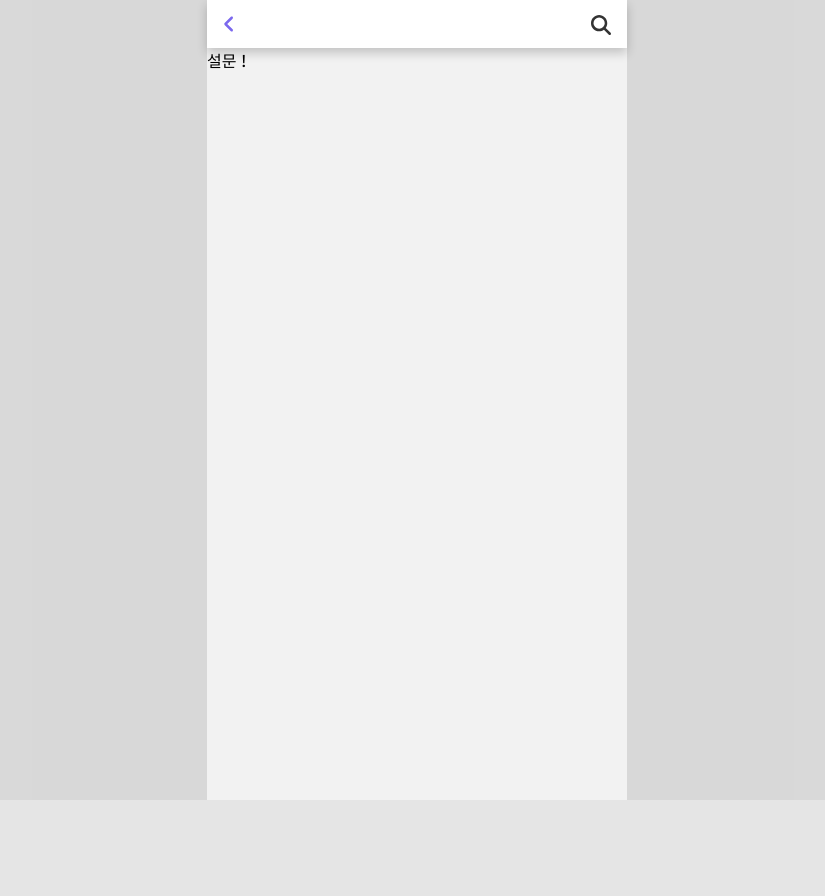
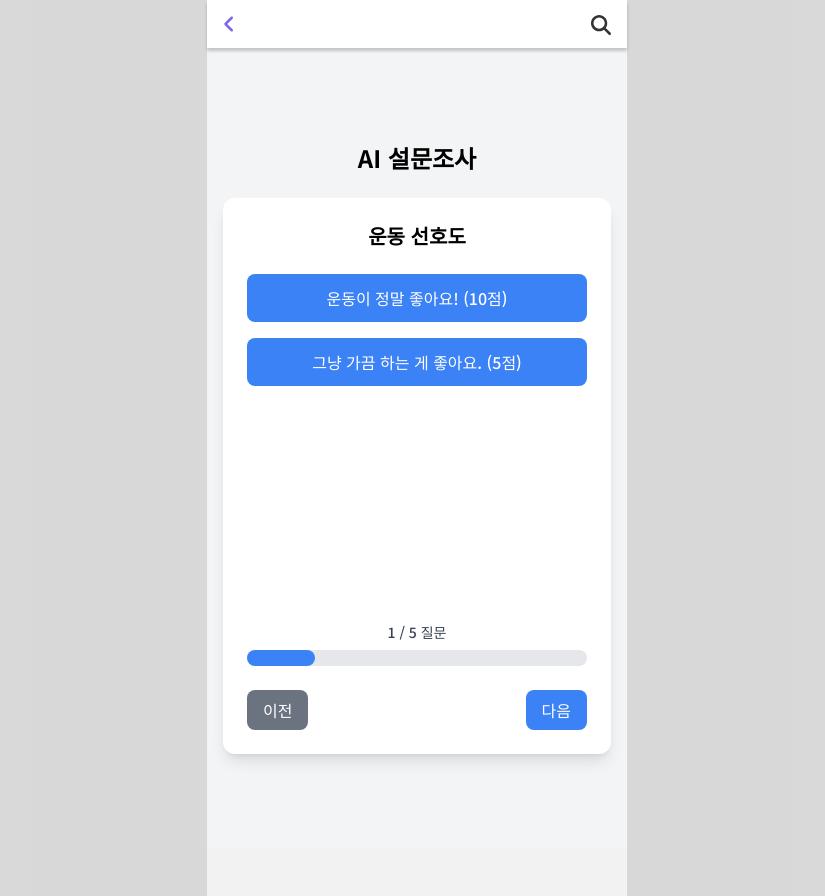
Before and after one commit to SSD117/SSD-Front-End, a React (Create React App) app: page /question in a window 1280 px wide. Shown: the whole page, without its empty margins (223-1048 px from the left). Before the commit the page ends 800 px from the top, so only its background shows below. Built offline with nearby package versions, Linux system fonts and the light colour scheme; a web font is replaced by a local one.

Commit message:
feat: 설문조사페이지 구현 및 swiper import

```diff
--- a/package.json
+++ b/package.json
@@ -9,11 +9,14 @@
     "@testing-library/react": "^13.4.0",
     "@testing-library/user-event": "^13.5.0",
     "axios": "^1.7.7",
+    "install": "^0.13.0",
+    "npm": "^10.9.0",
     "react": "^18.3.1",
     "react-dom": "^18.3.1",
     "react-router-dom": "^6.26.0",
     "react-scripts": "5.0.1",
     "sass": "^1.77.8",
+    "swiper": "^11.1.15",
     "web-vitals": "^2.1.4"
   },
   "scripts": {
--- a/src/components/Header/Header.scss
+++ b/src/components/Header/Header.scss
@@ -11,7 +11,7 @@
   height: 6vh;
   z-index: 100;
   background-color: #ffffff; // 배경색을 흰색으로 설정
-  box-shadow: 0 5px 10px rgba(0, 0, 0, 0.2);
+  box-shadow: 0 3px 3px rgba(0, 0, 0, 0.2);
   min-width: 100vw;
   max-width: $max-width;
   margin-left: auto;
--- a/src/pages/Main/MainPage.jsx
+++ b/src/pages/Main/MainPage.jsx
@@ -27,7 +27,7 @@ export default function MainPage() {
   // 배너 데이터
   const banners = [
     { src: banner1, link: "https://svoucher.kspo.or.kr/main.do" },
-    { src: banner2, link: "/quetion" },
+    { src: banner2, link: "/question" },
   ];
 
   return (
--- a/src/pages/Question.jsx
+++ b/src/pages/Question.jsx
@@ -1,11 +1,120 @@
-import React from 'react'
+// Question.jsx
+import React, { useState, useRef } from "react";
+import { Swiper, SwiperSlide } from "swiper/react";
+import "swiper/css";
+import "swiper/css/effect-coverflow";
+import "swiper/css/pagination";
 
-function Question() {
+const questions = [
+  { id: 1, title: "운동 선호도", options: ["운동이 정말 좋아요! (10점)", "그냥 가끔 하는 게 좋아요. (5점)"] },
+  { id: 2, title: "운동 강도", options: ["힘껏 열심히, 땀을 많이 흘리는 게 좋아요! (10점)", "천천히, 조심히 하는 게 좋아요. (5점)"] },
+  { id: 3, title: "운동 주당 빈도 (정기성)", options: ["매일 꾸준히 하고 싶어요! (10점)", "시간이 날 때 가끔만 하고 싶어요. (5점)"] },
+  { id: 4, title: "운동 친구 유무", options: ["혼자 집중해서 하는 게 좋아요! (10점)", "친구랑 같이 하면 더 재밌어요! (5점)"] },
+  { id: 5, title: "운동 목표", options: ["한 가지 목표를 끝까지 잘 해내고 싶어요! (10점)", "다양한 스킬을 배우고 싶어요! (5점)"] },
+];
+
+export default function Question() {
+  const [answers, setAnswers] = useState({});
+  const [currentIndex, setCurrentIndex] = useState(0); // 현재 질문 인덱스 상태 추가
+  const swiperRef = useRef(null);
+
+  const handleAnswer = (questionId, score) => {
+    setAnswers((prev) => ({ ...prev, [questionId]: score }));
+  };
+
+  const handleNext = () => {
+    if (swiperRef.current) {
+      swiperRef.current.slideNext();
+    }
+  };
+
+  const handlePrev = () => {
+    if (swiperRef.current) {
+      swiperRef.current.slidePrev();
+    }
+  };
+
+  const handleSubmit = () => {
+    console.log("제출된 답변:", answers);
+    alert("설문이 제출되었습니다!");
+  };
+
   return (
-    <div>
-      설문 !
+    <div className="min-h-screen bg-gray-100 flex flex-col items-center justify-center px-4">
+      {/* 상단 제목 */}
+      <h1 className="text-2xl font-bold mb-6">AI 설문조사</h1>
+
+      <div className="w-full max-w-lg bg-white p-6 rounded-xl shadow-lg relative">
+        <Swiper
+          effect="coverflow"
+          grabCursor={true}
+          centeredSlides={true}
+          slidesPerView={1}
+          spaceBetween={30}
+          onSwiper={(swiper) => (swiperRef.current = swiper)}
+          onSlideChange={(swiper) => setCurrentIndex(swiper.activeIndex)} // 슬라이드 변경 시 인덱스 업데이트
+          className="h-96"
+        >
+          {questions.map((question, index) => (
+            <SwiperSlide key={question.id} className="flex items-center justify-center">
+              <div className="text-center w-full">
+                <h2 className="text-xl font-semibold mb-6">{question.title}</h2>
+                {question.options.map((option, idx) => (
+                  <button
+                    key={idx}
+                    className="block w-full bg-blue-500 text-white py-3 px-4 rounded-lg mb-4 hover:bg-blue-600 transition"
+                    onClick={() => handleAnswer(question.id, idx === 0 ? 10 : 5)}
+                  >
+                    {option}
+                  </button>
+                ))}
+              </div>
+            </SwiperSlide>
+          ))}
+        </Swiper>
+
+        {/* ProgressBar */}
+        <div className="my-4">
+          <div className="text-sm text-gray-700 text-center mb-2">
+            {currentIndex + 1} / {questions.length} 질문
+          </div>
+          <div className="w-full bg-gray-200 rounded-full h-4">
+            <div
+              className="bg-blue-500 h-4 rounded-full"
+              style={{
+                width: `${((currentIndex + 1) / questions.length) * 100}%`,
+              }}
+            ></div>
+          </div>
+        </div>
+
+        {/* 이전, 다음 버튼 */}
+        <div className="flex justify-between mt-6">
+          <button
+            className="bg-gray-500 text-white px-4 py-2 rounded-lg hover:bg-gray-600 transition"
+            onClick={handlePrev}
+            disabled={currentIndex === 0} // 첫 번째 질문에서는 비활성화
+          >
+            이전
+          </button>
+
+          {currentIndex === questions.length - 1 ? (
+            <button
+              className="bg-green-500 text-white px-4 py-2 rounded-lg hover:bg-green-600 transition"
+              onClick={handleSubmit}
+            >
+              제출
+            </button>
+          ) : (
+            <button
+              className="bg-blue-500 text-white px-4 py-2 rounded-lg hover:bg-blue-600 transition"
+              onClick={handleNext}
+            >
+              다음
+            </button>
+          )}
+        </div>
+      </div>
     </div>
-  )
+  );
 }
-
-export default Question
```
Also changed, not shown: 1 other file (tests, documents, lock files or other folders).
